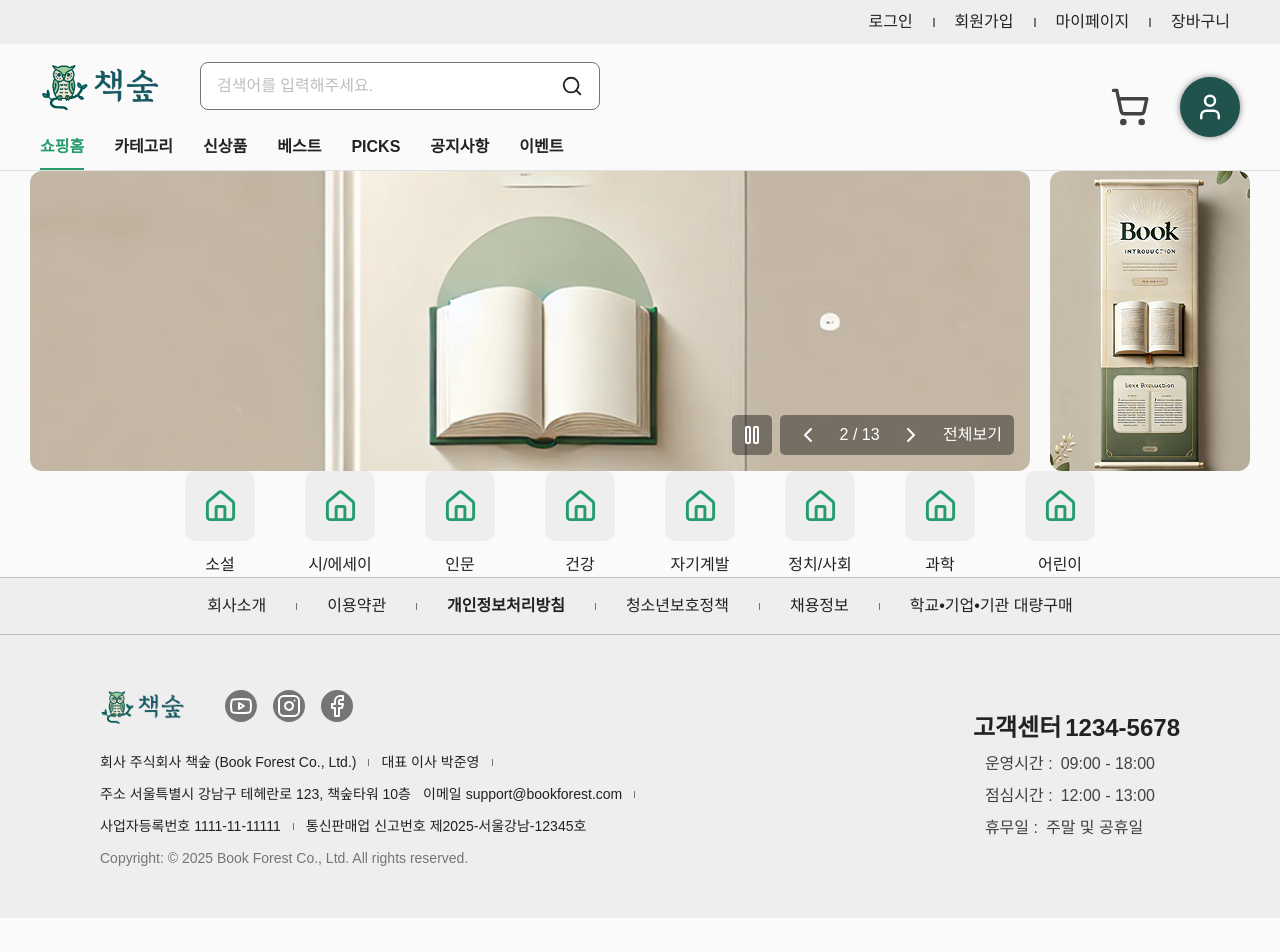
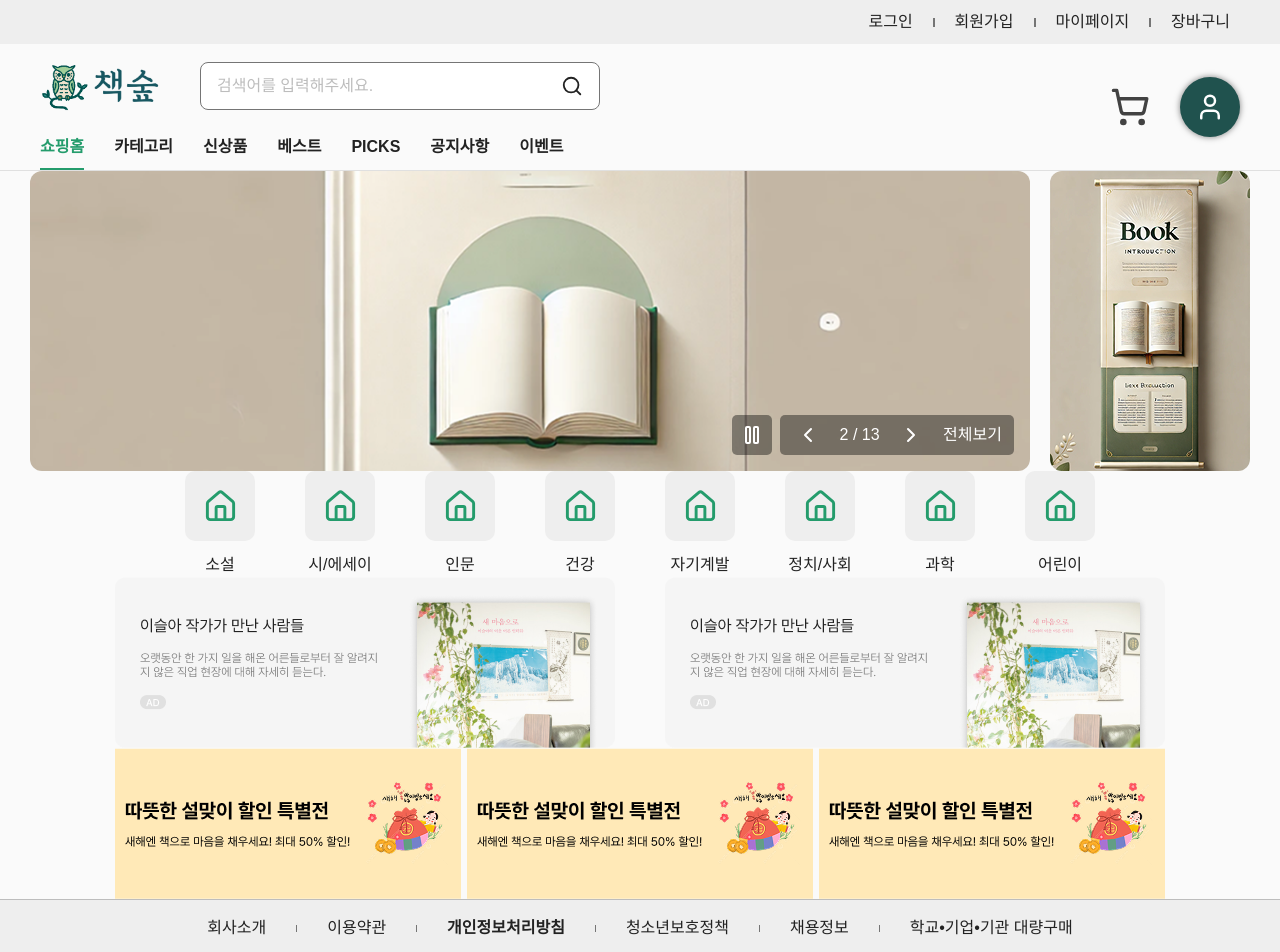
Before and after one commit to juny-0429/book-forest, a Next.js app: page / in a window 1280 px wide. Shown: the top 952 px of the page. Before the commit the page ends 918 px from the top, so only its background shows below. Built offline with nearby package versions, Linux system fonts and the light colour scheme.

Commit message:
배너 추가

```diff
--- a/src/app/page.tsx
+++ b/src/app/page.tsx
@@ -2,16 +2,26 @@ import MainBannerSwiper from 'src/components/Banner/MainBannerSwiper';
 import SideBanner from 'src/components/Banner/SideBanner';
 import AppLayout from 'src/components/Layout/AppLayout';
 import CategoryNavigationBar from './(main)/_components/CategoryNavigationBar';
+import DualBanner from 'src/components/Banner/DualBanner';
+import TripleBanner from 'src/components/Banner/TripleBanner';
 
 export default function Home() {
   return (
     <AppLayout>
+      {/* 메인 베너 */}
       <div className='flex justify-center items-center gap-5'>
         <MainBannerSwiper />
         <SideBanner />
       </div>
 
+      {/* 카테고리 네비게이션 */}
       <CategoryNavigationBar />
+
+      {/* 가로 2열 배너 */}
+      <DualBanner />
+
+      {/* 가로 3열 배너 */}
+      <TripleBanner />
     </AppLayout>
   );
 }
--- /dev/null
+++ b/src/components/Banner/DualBanner.tsx
@@ -0,0 +1,17 @@
+import Link from 'next/link';
+import Image from 'next/image';
+import SampleBannerImg from '@/assets/images/sample-banner-5.png';
+
+export default function DualBanner() {
+  return (
+    <section className='flex justify-center items-center gap-[50px]'>
+      <Link href='#' className='rounded-[10px]'>
+        <Image src={SampleBannerImg} alt='banner image' />
+      </Link>
+
+      <Link href='#' className='rounded-[10px]'>
+        <Image src={SampleBannerImg} alt='banner image' />
+      </Link>
+    </section>
+  );
+}
--- /dev/null
+++ b/src/components/Banner/TripleBanner.tsx
@@ -0,0 +1,21 @@
+import Link from 'next/link';
+import Image from 'next/image';
+import SampleBannerImg from '@/assets/images/sample-banner-6.png';
+
+export default function TripleBanner() {
+  return (
+    <section className='flex justify-center items-center gap-[6px]'>
+      <Link href='#'>
+        <Image src={SampleBannerImg} alt='banner image' />
+      </Link>
+
+      <Link href='#'>
+        <Image src={SampleBannerImg} alt='banner image' />
+      </Link>
+
+      <Link href='#'>
+        <Image src={SampleBannerImg} alt='banner image' />
+      </Link>
+    </section>
+  );
+}
```
